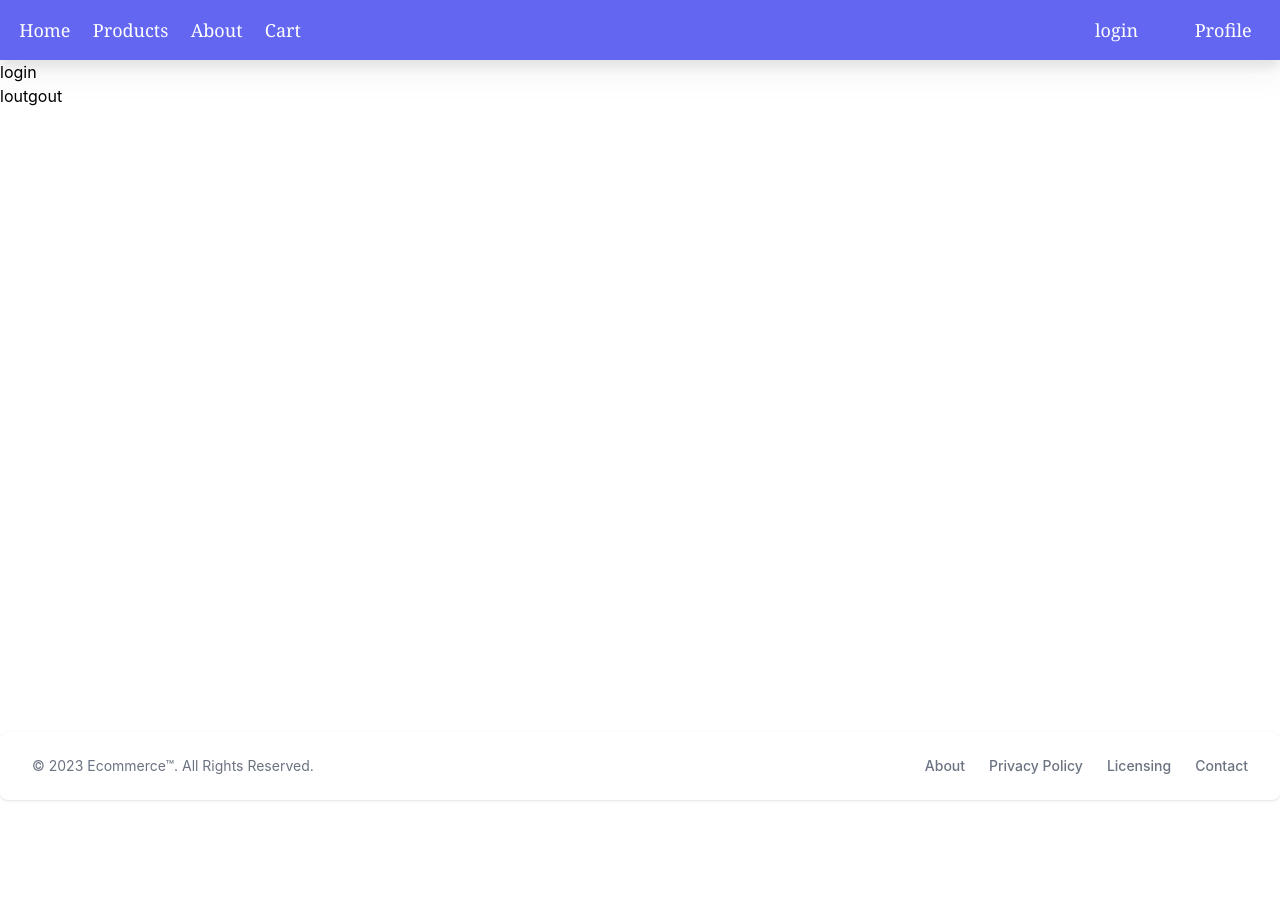
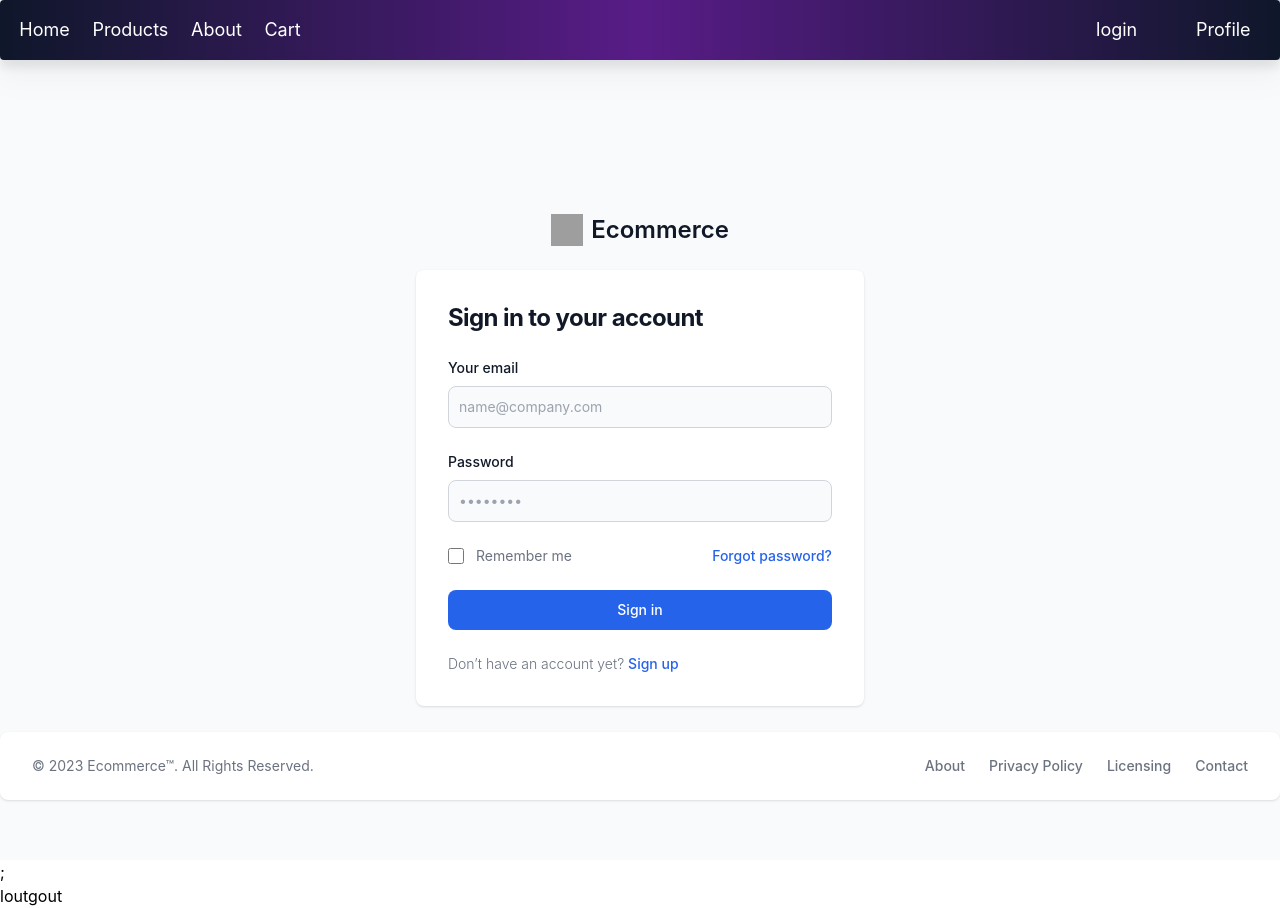
Before and after one commit to WajahatFit/new-app, a React (Create React App) app: page /auth in a window 1280 px wide. Before the commit the page ends 800 px from the top, so only its background shows below. Built offline with nearby package versions, Linux system fonts and the light colour scheme; grey boxes are pictures that could not be loaded.

Commit message:
adds signup form

```diff
--- a/src/App.tsx
+++ b/src/App.tsx
@@ -11,7 +11,10 @@
 
 function App() {
   return (
-    <>
+    <div
+      className=" h-screen
+      bg-gradient-to-r from-gray-100 to-gray-300"
+    >
       <BrowserRouter>
         <Navbar />
         <Footer />
@@ -25,7 +28,7 @@
           <Route path="/shop" element={<Shop />} />
         </Routes>
       </BrowserRouter>
-    </>
+    </div>
   );
 }
 
--- a/src/components/login.tsx
+++ b/src/components/login.tsx
@@ -1,7 +1,110 @@
 import React from "react";
+import { NavLink } from "react-router-dom";
 
 const Login = () => {
-  return <div>login</div>;
+  return (
+    <>
+      <section className="bg-gray-50 dark:bg-gray-900">
+        <div className="flex flex-col items-center justify-center px-6 py-8 mx-auto md:h-screen lg:py-0">
+          <a
+            href="www.google.com`"
+            className="flex items-center mb-6 text-2xl font-semibold text-gray-900 dark:text-white"
+          >
+            <img
+              className="w-8 h-8 mr-2"
+              src="https://flowbite.s3.amazonaws.com/blocks/marketing-ui/logo.svg"
+              alt="logo"
+            />
+            Ecommerce
+          </a>
+          <div className="w-full bg-white rounded-lg shadow dark:border md:mt-0 sm:max-w-md xl:p-0 dark:bg-gray-800 dark:border-gray-700">
+            <div className="p-6 space-y-4 md:space-y-6 sm:p-8">
+              <h1 className="text-xl font-bold leading-tight tracking-tight text-gray-900 md:text-2xl dark:text-white">
+                Sign in to your account
+              </h1>
+              <form className="space-y-4 md:space-y-6" action="#">
+                <div>
+                  <label
+                    htmlFor="email"
+                    className="block mb-2 text-sm font-medium text-gray-900 dark:text-white"
+                  >
+                    Your email
+                  </label>
+                  <input
+                    type="email"
+                    name="email"
+                    id="email"
+                    className="bg-gray-50 border border-gray-300 text-gray-900 sm:text-sm rounded-lg focus:ring-primary-600 focus:border-primary-600 block w-full p-2.5 dark:bg-gray-700 dark:border-gray-600 dark:placeholder-gray-400 dark:text-white dark:focus:ring-blue-500 dark:focus:border-blue-500"
+                    placeholder="name@company.com"
+                    required
+                  />
+                </div>
+                <div>
+                  <label
+                    htmlFor="password"
+                    className="block mb-2 text-sm font-medium text-gray-900 dark:text-white"
+                  >
+                    Password
+                  </label>
+                  <input
+                    type="password"
+                    name="password"
+                    id="password"
+                    placeholder="••••••••"
+                    className="bg-gray-50 border border-gray-300 text-gray-900 sm:text-sm rounded-lg focus:ring-primary-600 focus:border-primary-600 block w-full p-2.5 dark:bg-gray-700 dark:border-gray-600 dark:placeholder-gray-400 dark:text-white dark:focus:ring-blue-500 dark:focus:border-blue-500"
+                    required
+                  />
+                </div>
+                <div className="flex items-center justify-between">
+                  <div className="flex items-start">
+                    <div className="flex items-center h-5">
+                      <input
+                        id="remember"
+                        aria-describedby="remember"
+                        type="checkbox"
+                        className="w-4 h-4 border border-gray-300 rounded bg-gray-50 focus:ring-3 focus:ring-primary-300 dark:bg-gray-700 dark:border-gray-600 dark:focus:ring-primary-600 dark:ring-offset-gray-800"
+                        required
+                      />
+                    </div>
+                    <div className="ml-3 text-sm">
+                      <label
+                        htmlFor="remember"
+                        className="text-gray-500 dark:text-gray-300"
+                      >
+                        Remember me
+                      </label>
+                    </div>
+                  </div>
+                  <a
+                    href="www.google.com"
+                    className="text-sm font-medium text-primary-600 hover:underline dark:text-primary-500"
+                  >
+                    Forgot password?
+                  </a>
+                </div>
+                <button
+                  type="submit"
+                  className="w-full text-white bg-primary-600 hover:bg-primary-700 focus:ring-4 focus:outline-none focus:ring-primary-300 font-medium rounded-lg text-sm px-5 py-2.5 text-center dark:bg-primary-600 dark:hover:bg-primary-700 dark:focus:ring-primary-800"
+                >
+                  Sign in
+                </button>
+                <p className="text-sm font-light text-gray-500 dark:text-gray-400">
+                  Don’t have an account yet?{" "}
+                  <a
+                    href="www.google.com"
+                    className="font-medium text-primary-600 hover:underline dark:text-primary-500"
+                  >
+                    Sign up
+                  </a>
+                </p>
+              </form>
+            </div>
+          </div>
+        </div>
+      </section>
+      ;
+    </>
+  );
 };
 
 export default Login;
--- a/src/components/navbar.tsx
+++ b/src/components/navbar.tsx
@@ -3,7 +3,7 @@
 
 const Navbar = () => {
   return (
-    <div className="flex justify-between bg-indigo-500 text-white font-serif text-lg drop-shadow-xl ">
+    <div className="flex justify-between text-white bg-gradient-to-r from-slate-900 via-purple-900 to-slate-900 font-serif text-lg drop-shadow-xl rounded ">
       <ul className="w-1/4 flex justify-around px-2 py-4 cursor-pointer ">
         <li>
           <NavLink to="/">Home</NavLink>
--- a/src/pages/landing.tsx
+++ b/src/pages/landing.tsx
@@ -1,7 +1,11 @@
 import React from "react";
 
 const Landing = () => {
-  return <div>landing</div>;
+  return (
+    <div className="h-screen bg-gradient-to-r from-slate-900 via-purple-900 to-slate-900">
+      landing
+    </div>
+  );
 };
 
 export default Landing;
--- a/tailwind.config.js
+++ b/tailwind.config.js
@@ -2,7 +2,59 @@
 module.exports = {
   content: ["./src/**/*.{js,jsx,ts,tsx}"],
   theme: {
-    extend: {},
+    extend: {
+      colors: {
+        primary: {
+          50: "#eff6ff",
+          100: "#dbeafe",
+          200: "#bfdbfe",
+          300: "#93c5fd",
+          400: "#60a5fa",
+          500: "#3b82f6",
+          600: "#2563eb",
+          700: "#1d4ed8",
+          800: "#1e40af",
+          900: "#1e3a8a",
+          950: "#172554",
+        },
+      },
+    },
+    fontFamily: {
+      body: [
+        "Inter",
+        "ui-sans-serif",
+        "system-ui",
+        "-apple-system",
+        "system-ui",
+        "Segoe UI",
+        "Roboto",
+        "Helvetica Neue",
+        "Arial",
+        "Noto Sans",
+        "sans-serif",
+        "Apple Color Emoji",
+        "Segoe UI Emoji",
+        "Segoe UI Symbol",
+        "Noto Color Emoji",
+      ],
+      sans: [
+        "Inter",
+        "ui-sans-serif",
+        "system-ui",
+        "-apple-system",
+        "system-ui",
+        "Segoe UI",
+        "Roboto",
+        "Helvetica Neue",
+        "Arial",
+        "Noto Sans",
+        "sans-serif",
+        "Apple Color Emoji",
+        "Segoe UI Emoji",
+        "Segoe UI Symbol",
+        "Noto Color Emoji",
+      ],
+    },
   },
   plugins: [],
 };
```
